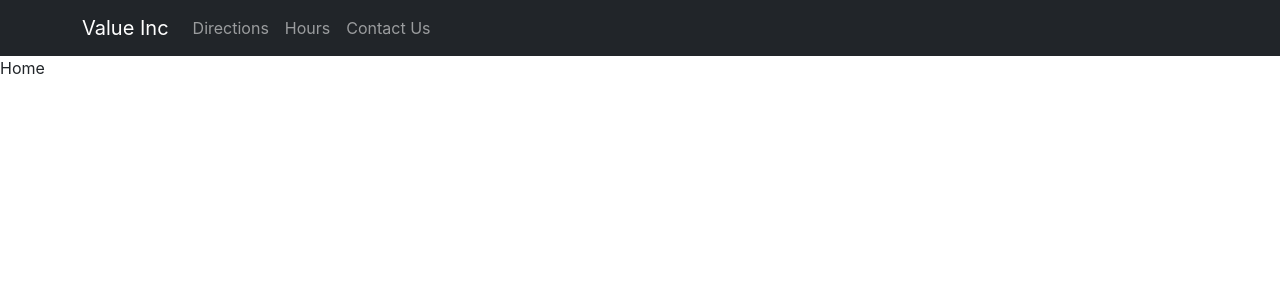
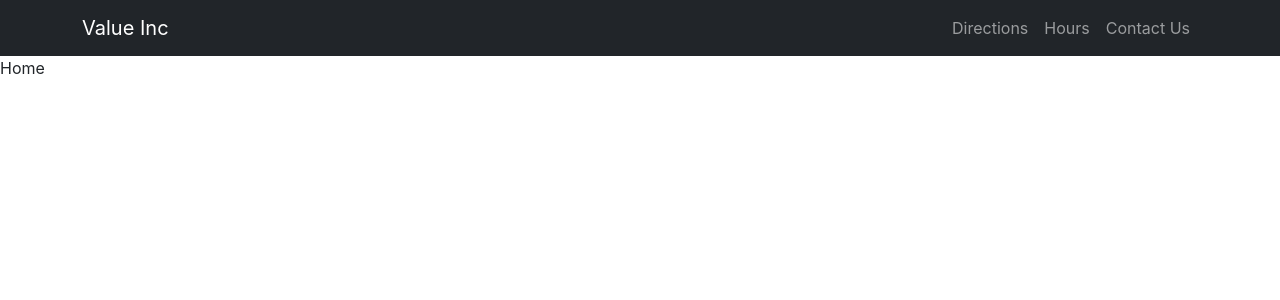
Before and after one commit to JacobBerendsohn/UsedCars-React-Bootstrap, a React (Create React App) app: page / in a window 1280 px wide. Shown: the top 300 px of the page. Built offline with nearby package versions, Linux system fonts and the light colour scheme.

Commit message:
Added collapsable menu to navbar

```diff
--- a/src/Components/Navbar/Navbar.jsx
+++ b/src/Components/Navbar/Navbar.jsx
@@ -7,10 +7,17 @@ const Navbar = () => {
     <div>
         <nav className='navbar navbar-expand-lg bg-dark navbar-dark'>
             <div className="container">
+                {/** Navbar Brand / Logo */}
                 <a href='#' className='navbar-brand'>Value Inc</a>
 
-                <div className="collapse navbar-collapse">
-                    <ul className='navbar-nav'>
+                {/** When screen is smaller than size large, navbar collapses into hamburger menu */}
+                <button className="navbar-toggler" type='button' data-bs-toggle='collapse' data-bs-target='#navmenu'>
+                    <span className="navbar-toggler-icon"></span>
+                </button>
+
+                {/** Navigation menu */}
+                <div className="collapse navbar-collapse" id='navmenu'>
+                    <ul className='navbar-nav ms-auto'>
                         <li className="nav-item">
                             <a href="#" className="nav-link">Directions</a>
                         </li>
```
